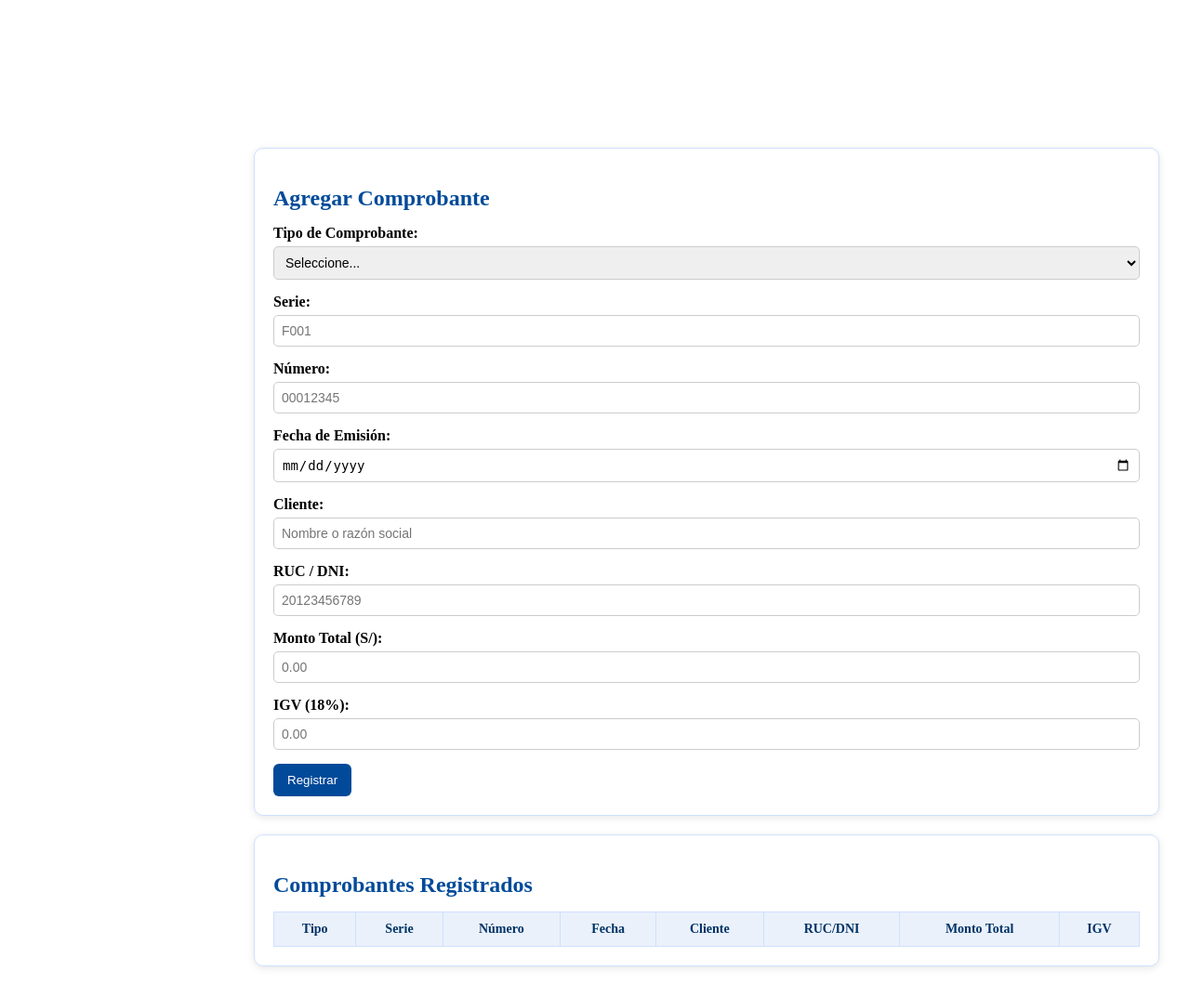
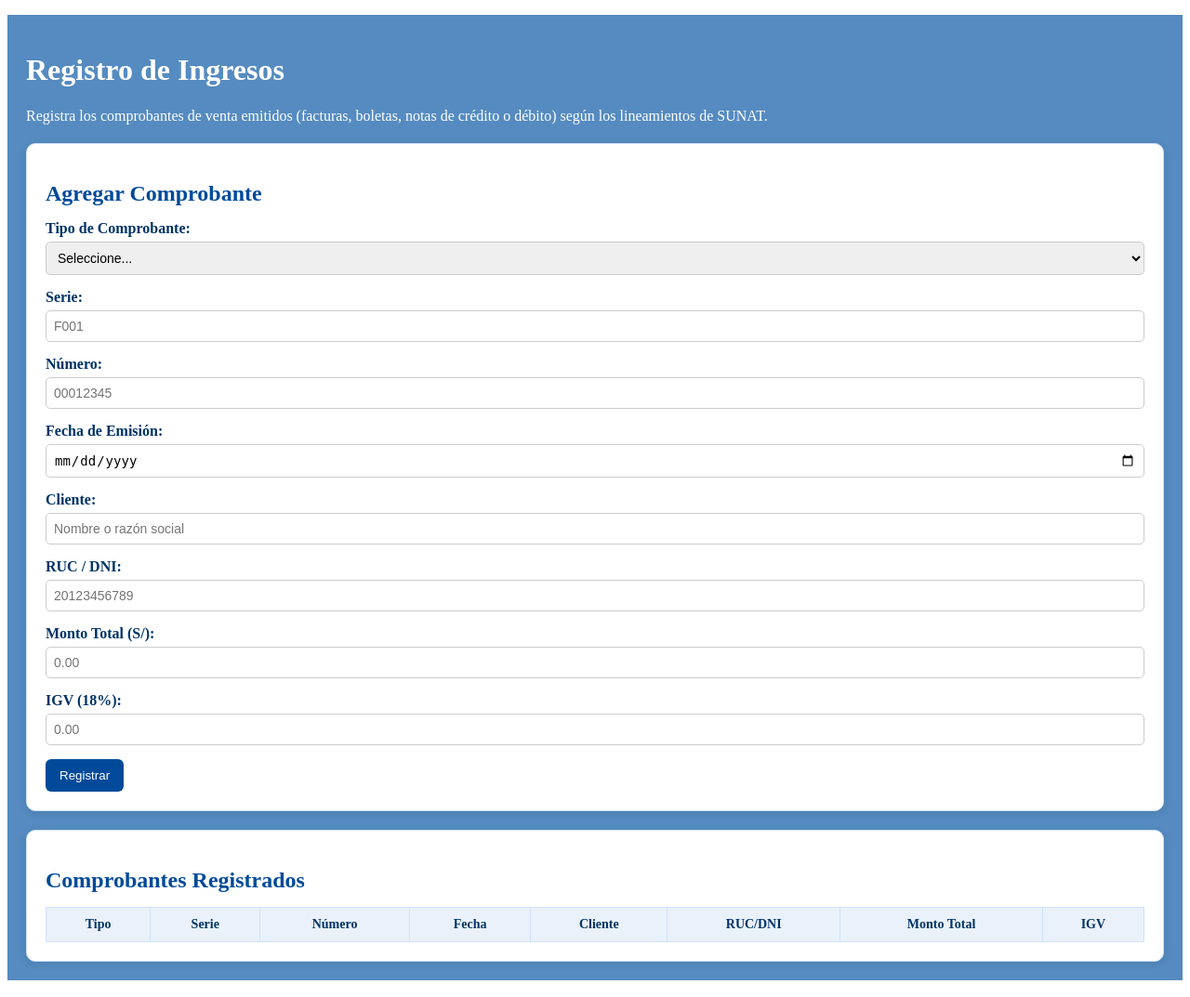
Before and after one commit to jimmygarcia3020-art/Taller-web, a PHP site: page /ingresos_contador.html in a window 1280 px wide. Shown: the part 243-1316 px from the top of the page at 93% size. Run offline with PHP 8.4, Linux system fonts and the light colour scheme; lists and menus that the app fills with data are empty.

Commit message:
apartado de ingresos arreglado

```diff
--- a/acciones_contador/ingresos_contador/style_ingresos_contador.css
+++ b/acciones_contador/ingresos_contador/style_ingresos_contador.css
@@ -1,7 +1,13 @@
 /* ---------- ESTILOS DEL MÓDULO DE INGRESOS ---------- */
 .main-content {
-  margin-left: 240px;
-  padding: 25px;
+  flex: 1;
+  padding: 20px;
+  background-color: #558bc0;
+  color: #003366;
+}
+
+.top-bar h1 {
+  margin-bottom: 5px;
 }
 
 h1 {
```
